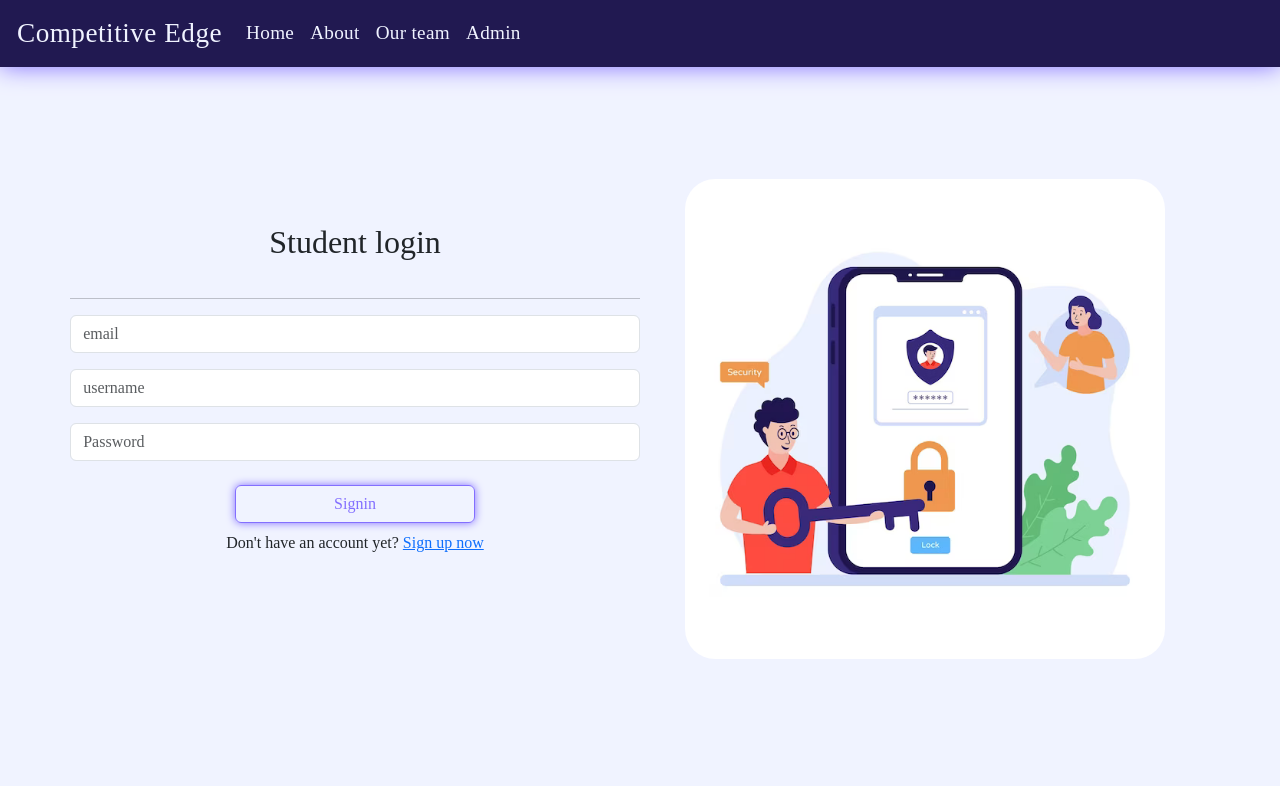
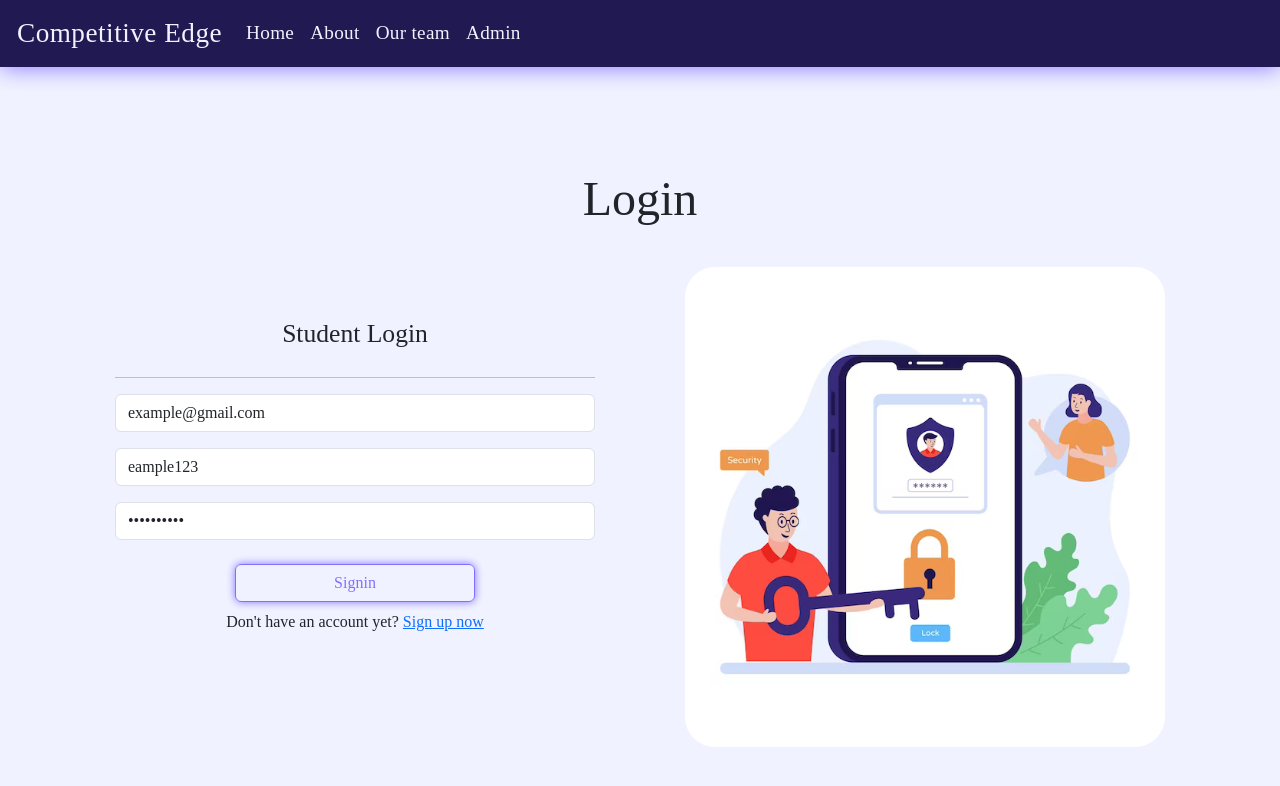
Before and after one commit to BiplabGanguly/competitiveEdge, a React (Create React App) app: page /student in a window 1280 px wide. Shown: the top 786 px of the page. Built offline with nearby package versions, Linux system fonts and the light colour scheme.

Commit message:
Final commit

```diff
--- a/src/Css/StudentLogin.css
+++ b/src/Css/StudentLogin.css
@@ -1,20 +1,15 @@
-.Student-Login-Container {
+.student-form-login-title-row {
     margin-top: 14vh;
-
 }
 
-.stdLogin_Title {
-    font-size: 4vh;
+.login-title {
+    font-size: 6vh;
     margin-bottom: 4vh;
 }
 
-.input_box {
-    width: 44.5vw;
-    margin-bottom: 2vh;
-}
-
-.remenber-me {
-    text-align: left;
+.img-adminlogin {
+    width: 60vh;
+    border-radius: 30px;
 }
 
 .emailc {
@@ -29,7 +24,31 @@
     height: 50px;
 }
 
-.img-studentlogin {
+.student-form-login-container {
+    margin-top: 12vh;
+}
+
+.login_form {
+    display: flex;
+    justify-content: center;
+    align-items: center;
+    margin-bottom: 8vh;
+}
+
+.input-box {
     width: 60vh;
-    border-radius: 30px;
+    margin-bottom: 2vh;
 }
+
+.signup-text-login {
+    margin-top: 1vh;
+}
+
+.remember-me {
+    text-align: left;
+}
+
+.login-form-title {
+    font-size: 3.2vh;
+    margin-bottom: 3vh;
+}
--- a/src/components/StudentLogin.jsx
+++ b/src/components/StudentLogin.jsx
@@ -1,5 +1,5 @@
-import React from "react";
-import { Link } from "react-router-dom";
+import React, {useState} from "react";
+import { Link, useNavigate } from "react-router-dom";
 import "../Css/StudentLogin.css";
 import studentloginimage from "../Public/Student_Login_Image.png";
 
@@ -9,36 +9,58 @@ function AdminLoginForm(event) {
 }
 
 function StudentLogin() {
+  const [email, setEmail] = useState("example@gmail.com");
+  const [username, setUsername] = useState("eample123");
+  const [password, setPassword] = useState("Example@11");
+
+  const navigate = useNavigate();
+
+  const StudentLoginForm = async (event) => {
+    event.preventDefault();
+
+
+  }
+
   return (
-    <div className="container Student-Login-Container">
+    <div className="container student-form-login-container">
+    <div className="row">
+      <div className="login-title">Login</div>
+    </div>
+
     <div className="row login_row">
       <div className="col-lg-6 login_form">
         <div className="row">
-            <form onSubmit={AdminLoginForm}>
-              <div className="col-md-12 stdLogin_Title">Student login</div>
-              <hr />
+          <form onSubmit={StudentLoginForm}>
+            <div className="col-md-12 login-form-title">Student Login</div>
+            <hr></hr>
             <div className="col-md-12">
               <input
                 type="email"
-                  className="form-control input_box"
-                  placeholder="email"
+                className="form-control input-box"
+                placeholder="example@gmail.com,"
                 required
+                value={email}
+                onChange={(e) => setEmail(e.target.value)}
               />
             </div>
             <div className="col-md-12">
               <input
                 type="text"
-                  className="form-control input_box"
-                  placeholder="username"
+                className="form-control input-box"
+                placeholder="eample123,"
                 required
+                value={username}
+                onChange={(e) => setUsername(e.target.value)}
               />
             </div>
             <div className="col-md-12">
               <input
                 type="password"
-                  className="form-control input_box"
-                  placeholder="Password"
+                className="form-control input-box"
+                placeholder="Example@11"
                 required
+                value={password}
+                onChange={(e) => setPassword(e.target.value)}
               />
             </div>
             <div className="col-md-12">
@@ -48,7 +70,7 @@ function StudentLogin() {
             </div>
             <div className="col-md-12 signup-text-login">
               Don't have an account yet?{" "}
-                <Link to="/studentRegistration">Sign up now</Link>
+              <Link to="/studentRegistration"> Sign up now </Link>
             </div>
           </form>
         </div>
@@ -63,6 +85,7 @@ function StudentLogin() {
           />
         </div>
       </div>
+
     </div>
   </div>
   );
```
Lines whose indentation alone changed are shown as unchanged.
